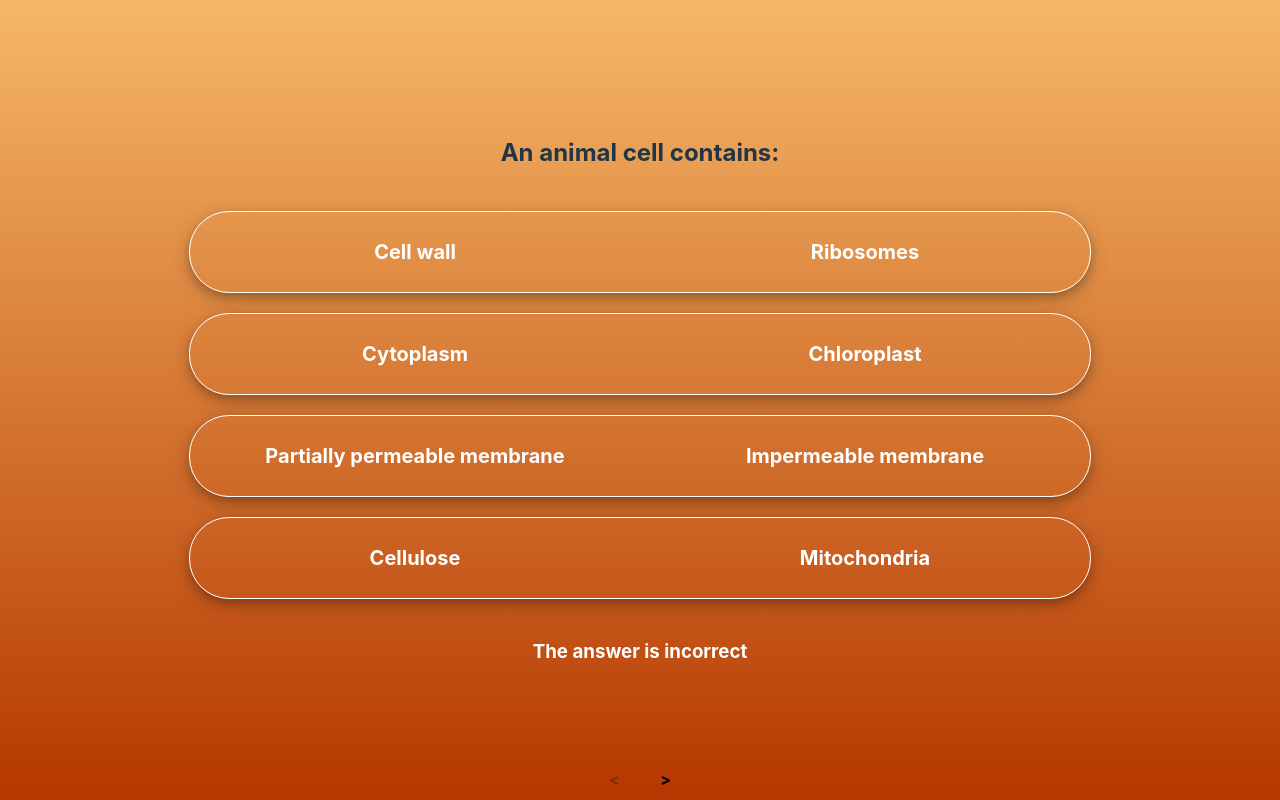
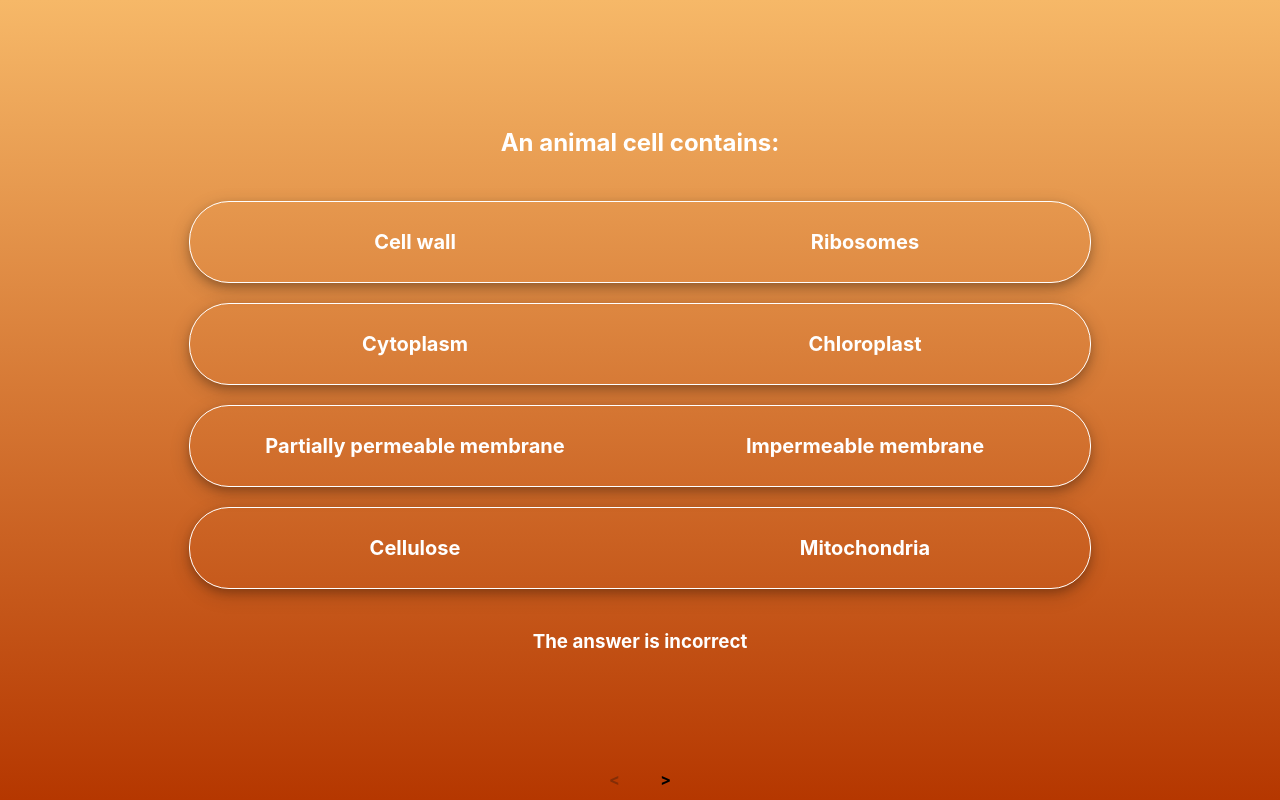
Before and after one commit to jordantrent/seneca-fe-test, a React (Vite) app: page / in a window 1280 px wide. Built offline with nearby package versions, Linux system fonts and the light colour scheme.

Commit message:
some refactoring, some bug fixes for smaller displays, question answers now persist the slides until refresh

```diff
--- a/src/App.css
+++ b/src/App.css
@@ -3,21 +3,6 @@
     margin: 0 auto;
     padding: 2rem;
     text-align: center;
-
-}
-
-.logo {
-    height: 6em;
-    padding: 1.5em;
-    will-change: filter;
-    transition: filter 300ms;
-}
-.logo:hover {
-    filter: drop-shadow(0 0 2em #646cffaa);
-}
-.logo.react:hover {
-    filter: drop-shadow(0 0 2em #61dafbaa);
-}
 
     div.nav-container {
         position: fixed;
@@ -30,32 +15,8 @@ div.nav-container {
         width: 100%;
     }
 
-button.nav-button{
+    button.nav-button {
         background: none;
         font-weight: bold;
     }
-
-
-
-@keyframes logo-spin {
-    from {
-        transform: rotate(0deg);
 }
-    to {
-        transform: rotate(360deg);
-    }
-}
-
-@media (prefers-reduced-motion: no-preference) {
-    a:nth-of-type(2) .logo {
-        animation: logo-spin infinite 20s linear;
-    }
-}
-
-.card {
-    padding: 2em;
-}
-
-.read-the-docs {
-    color: #888;
-}
--- a/src/App.tsx
+++ b/src/App.tsx
@@ -1,78 +1,55 @@
-import './App.css'
+import './App.css';
 import Question from "./components/Question.tsx";
 import { useState } from 'react';
+import { questions } from "./data/questions";
 
 function App() {
     const [currentQuestionIndex, setCurrentQuestionIndex] = useState(0);
+    const [selectedAnswers, setSelectedAnswers] = useState<string[][]>(
+        questions.map(q => Array(q.optionsPerSlider.length).fill(''))
+    );
 
-    const questions = [
-        {
-            title: "An animal cell contains:",
-            optionsPerSlider: [
-                ['Cell wall', 'Ribosomes'],
-                ['Cytoplasm', 'Chloroplast'],
-                ['Partially permeable membrane', 'Impermeable membrane'],
-                ['Cellulose', 'Mitochondria'],
-            ],
-            // The correct answers track the optionsPerSlider array, the answers must be in the same order!
-            correctAnswers: ['Ribosomes', 'Cytoplasm', 'Partially permeable membrane', 'Mitochondria']
-        },
-        {
-            title: "Which of these are characters from The Lord of the Rings?",
-            optionsPerSlider: [
-                ['Frodo', 'Luke Skywalker'],
-                ['Harry Potter','Aragorn'],
-                ['Gandalf', 'Dumbledore']
-            ],
-            // The correct answers track the optionsPerSlider array, the answers must be in the same order!
-            correctAnswers: ['Frodo', 'Aragorn', 'Gandalf']
-        },
-        {
-            title: "Which of these are from Star Wars?",
-            optionsPerSlider: [
-                ['The Force', 'The Ring', 'The Hammer'],
-                ['The Orcs', 'The Sith', 'The Elves'],
-                ['Wand', 'Sword', 'Lightsaber']
-            ],
-            // The correct answers track the optionsPerSlider array, the answers must be in the same order!
-            correctAnswers: ['The Force', 'The Sith', 'Lightsaber']
-        },
-        {
-            title: "Which of these are planets in our solar system?",
-            optionsPerSlider: [
-                ['Tatooine', 'Vulcan', 'Krypton', 'Mars'],
-                ['Arrakis', 'Neptune', 'Hoth', 'Gallifrey']
-            ],
-            // The correct answers track the optionsPerSlider array, the answers must be in the same order!
-            correctAnswers: ['Mars', 'Neptune']
-        }
-    ];
+    const handleAnswerChange = (sliderIndex: number, answer: string) => {
+        setSelectedAnswers(prev =>
+            prev.map((answers, qIndex) =>
+                qIndex === currentQuestionIndex
+                    ? answers.map((a, sIndex) => (sIndex === sliderIndex ? answer : a))
+                    : answers
+            )
+        );
+    };
+
+    const currentQuestion = questions[currentQuestionIndex];
 
     return (
         <div>
             <Question
-                title={questions[currentQuestionIndex].title}
-                optionsPerSlider={questions[currentQuestionIndex].optionsPerSlider}
-                correctAnswers={questions[currentQuestionIndex].correctAnswers}
+                title={currentQuestion.title}
+                optionsPerSlider={currentQuestion.optionsPerSlider}
+                correctAnswers={currentQuestion.correctAnswers}
+                selectedAnswers={selectedAnswers[currentQuestionIndex]}
+                onAnswerChange={handleAnswerChange}
             />
 
             <div className="nav-container">
-                <button className="nav-button"
-                    onClick={() => setCurrentQuestionIndex(currentQuestionIndex - 1)}
+                <button
+                    className="nav-button"
+                    onClick={() => setCurrentQuestionIndex(i => i - 1)}
                     disabled={currentQuestionIndex === 0}
                 >
                     &lt;
                 </button>
 
-                <button className="nav-button"
-                    onClick={() => setCurrentQuestionIndex(currentQuestionIndex + 1)}
+                <button
+                    className="nav-button"
+                    onClick={() => setCurrentQuestionIndex(i => i + 1)}
                     disabled={currentQuestionIndex === questions.length - 1}
                 >
                     &gt;
                 </button>
             </div>
         </div>
-    )
+    );
 }
 
 export default App;
--- a/src/components/Question.css
+++ b/src/components/Question.css
@@ -11,17 +11,25 @@
     gap: 20px;
     align-items: center;
     transition: background-color 0.3s ease;
-    margin: 0 auto;
     overflow-y: auto;
-
 }
 
-@media screen and (max-width: 480px) {
+.question-title {
+    color: white;
+    padding: 0 20px;
+}
+
+.question-result {
+    color: white;
+    padding-bottom: 20px;
+}
+
+
+@media screen and (max-width: 900px) {
     .question-container {
         justify-content: flex-start;
     }
 }
-
 
 .closeness-0 {
     background: linear-gradient(to bottom, #F6B868, #b53700);
@@ -39,6 +47,6 @@
     background: linear-gradient(to bottom, #eacf7c, #e8a726);
 }
 
-.closeness-4 {
+.correct {
     background: linear-gradient(to bottom, #76E0C2, #59CADA);
 }
--- a/src/components/Question.tsx
+++ b/src/components/Question.tsx
@@ -1,4 +1,3 @@
-import { useState } from 'react';
 import Slider from './Slider';
 import './Question.css';
 
@@ -6,40 +5,36 @@ interface QuestionProps {
     title: string;
     optionsPerSlider: string[][];
     correctAnswers: string[];
+    selectedAnswers: string[];
+    onAnswerChange: (index: number, answer: string) => void;
 }
 
-const Question = ({ title, optionsPerSlider, correctAnswers }: QuestionProps) => {
-    const [selectedAnswers, setSelectedAnswers] = useState<string[]>(Array(optionsPerSlider.length).fill(''));
-
+const Question = ({ title, optionsPerSlider, correctAnswers, selectedAnswers, onAnswerChange }: QuestionProps) => {
     const calculateCloseness = () => {
         return selectedAnswers.filter((answer, index) => answer === correctAnswers[index]).length;
-    };
-
-    const handleAnswerChange = (index: number, answer: string) => {
-        setSelectedAnswers((prev) => {
-            const updatedAnswers = [...prev];
-            updatedAnswers[index] = answer;
-            return updatedAnswers;
-        });
     };
 
     const closeness = calculateCloseness();
     const isCorrect = closeness === correctAnswers.length;
 
+    const containerClassName = isCorrect
+        ? 'question-container correct'
+        : `question-container closeness-${closeness}`;
+
     return (
-        <div className={`question-container closeness-${closeness} ${isCorrect ? 'correct' : 'incorrect'}`}>
-            <h2>{title}</h2>
+        <div className={containerClassName}>
+            <h2 className="question-title">{title}</h2>
             {optionsPerSlider.map((options, index) => (
                 <Slider
                     key={index}
                     options={options}
                     selected={selectedAnswers[index]}
-                    onChange={(answer) => handleAnswerChange(index, answer)}
+                    onChange={(answer) => onAnswerChange(index, answer)}
                     disabled={isCorrect}
                 />
             ))}
 
-            <h3 style={{ color: 'white' }}>
+            <h3 className="question-result">
                 {isCorrect ? 'Correct!' : 'The answer is incorrect'}
             </h3>
         </div>
--- /dev/null
+++ b/src/data/questions.ts
@@ -0,0 +1,44 @@
+export interface Question {
+    title: string;
+    optionsPerSlider: string[][];
+    correctAnswers: string[];
+}
+
+export const questions: Question[] = [
+    {
+        title: "An animal cell contains:",
+        optionsPerSlider: [
+            ['Cell wall', 'Ribosomes'],
+            ['Cytoplasm', 'Chloroplast'],
+            ['Partially permeable membrane', 'Impermeable membrane'],
+            ['Cellulose', 'Mitochondria'],
+        ],
+        correctAnswers: ['Ribosomes', 'Cytoplasm', 'Partially permeable membrane', 'Mitochondria']
+    },
+    {
+        title: "Which of these are characters from The Lord of the Rings?",
+        optionsPerSlider: [
+            ['Frodo', 'Luke Skywalker'],
+            ['Harry Potter','Aragorn'],
+            ['Gandalf', 'Dumbledore']
+        ],
+        correctAnswers: ['Frodo', 'Aragorn', 'Gandalf']
+    },
+    {
+        title: "Which of these are from Star Wars?",
+        optionsPerSlider: [
+            ['The Force', 'The Ring', 'The Hammer'],
+            ['The Orcs', 'The Sith', 'The Elves'],
+            ['Wand', 'Sword', 'Lightsaber']
+        ],
+        correctAnswers: ['The Force', 'The Sith', 'Lightsaber']
+    },
+    {
+        title: "Which of these are planets in our solar system?",
+        optionsPerSlider: [
+            ['Tatooine', 'Vulcan', 'Krypton', 'Mars'],
+            ['Arrakis', 'Neptune', 'Hoth', 'Gallifrey']
+        ],
+        correctAnswers: ['Mars', 'Neptune']
+    }
+];
```
Lines whose indentation alone changed are shown as unchanged.
